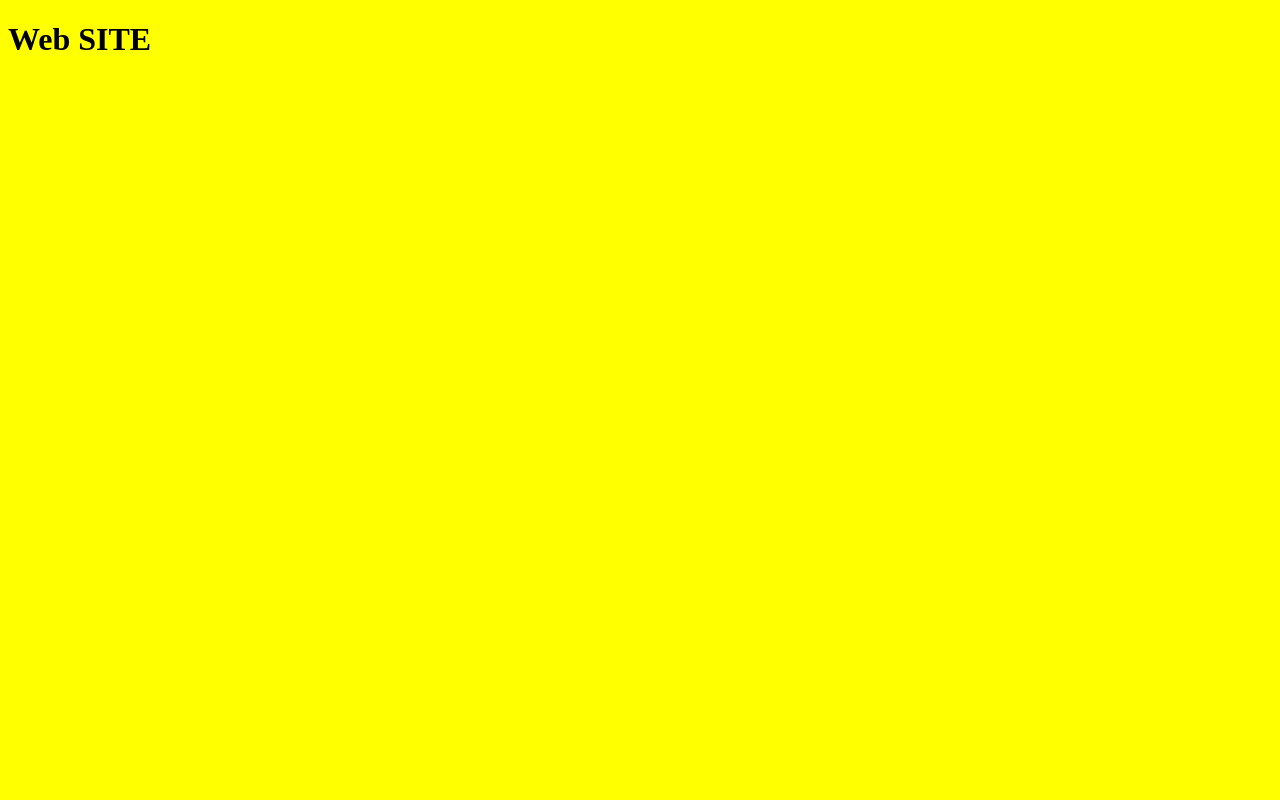
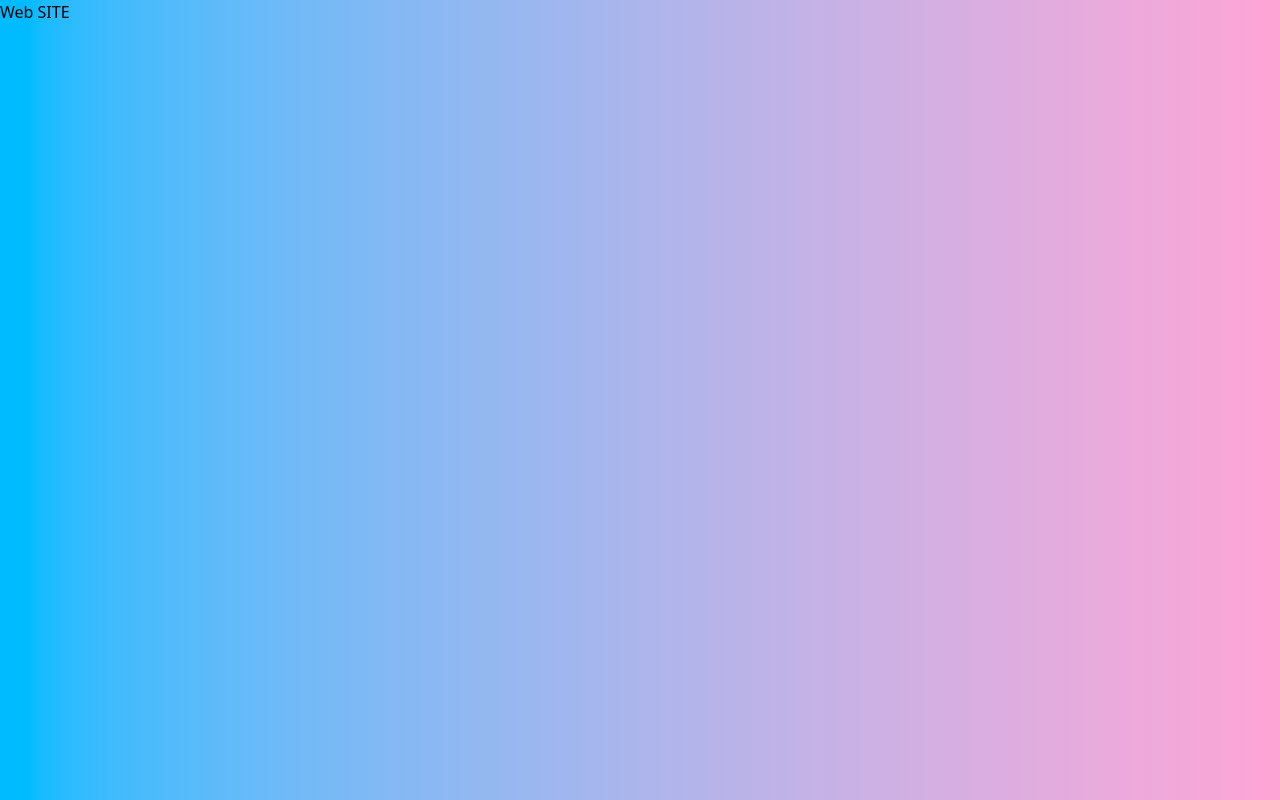
Before and after one commit to ewuweblab/dev-one-starter, a plain HTML site: page index.html in a window 1280 px wide. Drawn offline with nearby package versions, Linux system fonts and the light colour scheme.

Commit message:
Getting Ready for Tailwind
- setup build process

```diff
--- a/index.html
+++ b/index.html
@@ -4,13 +4,17 @@
     <meta charset="UTF-8">
     <meta name="viewport" content="width=device-width, initial-scale=1.0">
 
+    <!-- My Styles -->
     <link rel="stylesheet" href="style.css">
 
+    <!-- TailWind -->
+     <script src="https://cdn.jsdelivr.net/npm/@tailwindcss/browser@4"></script>
+    <!-- My Scripts -->
     <script src="script.js"></script>
 
     <title>Web SITE</title>
 </head>
-<body>
+<body class="bg-linear-to-r from-sky-400 to-pink-300">
 
     <h1>Web SITE</h1>
 
--- a/style.css
+++ b/style.css
@@ -1,4 +1,4 @@
 /* Diagnostic Styling */
-body {
+/* body {
     background: yellow;
-}
+} */
```
